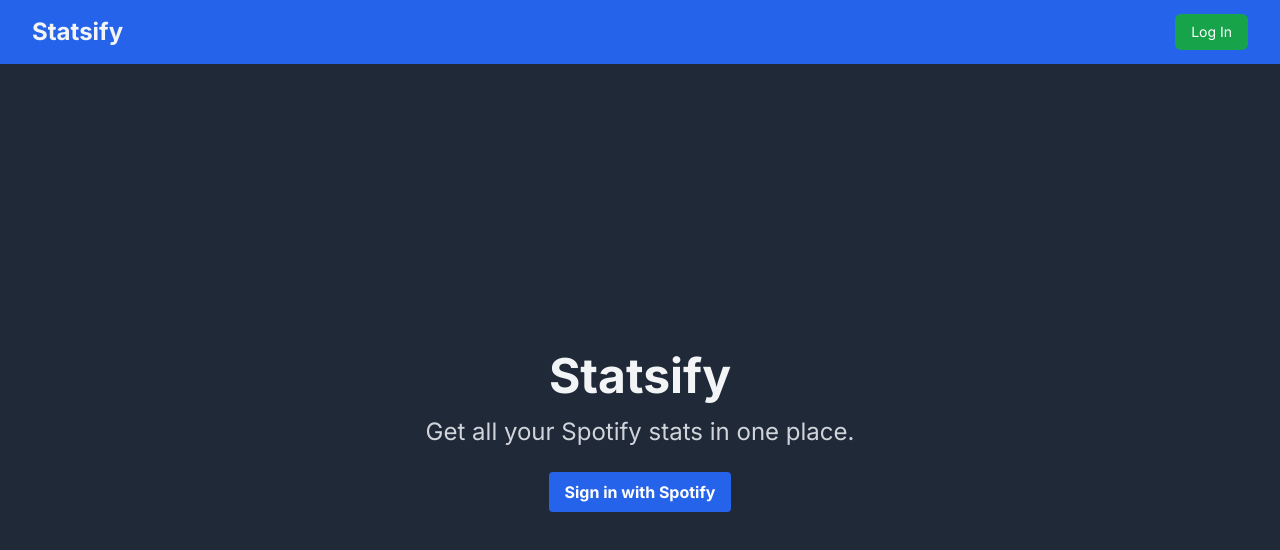
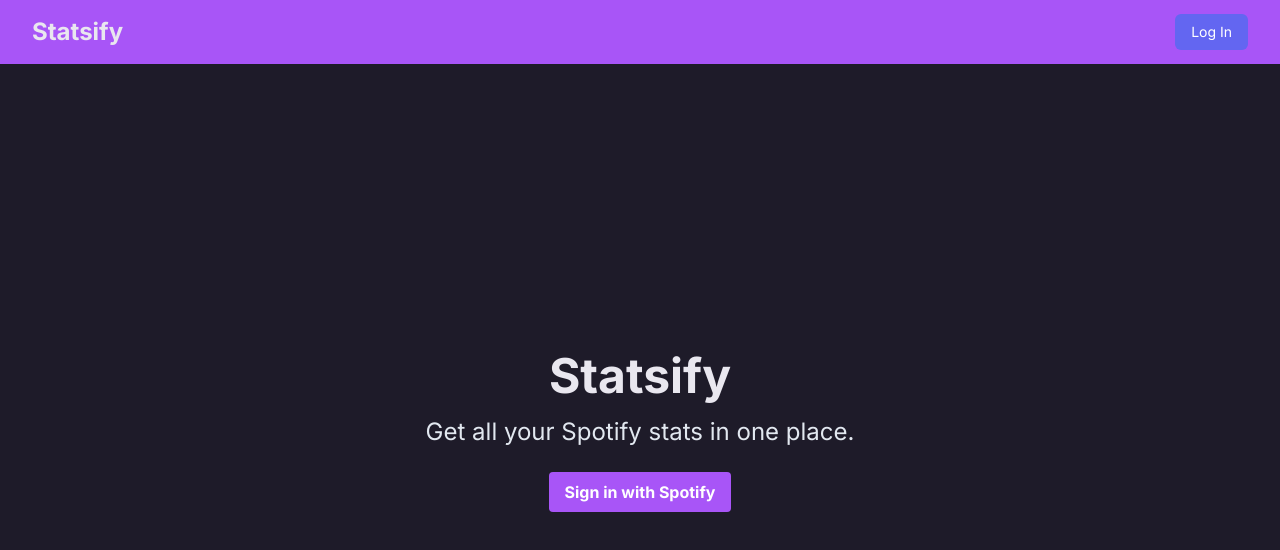
Before and after one commit to daniel-escoto/statsify, a React (Vite) app: page / in a window 1280 px wide. Shown: the top 550 px of the page. Built offline with nearby package versions, Linux system fonts and the light colour scheme; no server answers.

Commit message:
update theme

```diff
--- a/src/components/NavBar.tsx
+++ b/src/components/NavBar.tsx
@@ -7,12 +7,14 @@
 
 export default function NavBar({ token, handleLogOut }: NavBarProps) {
   return (
-    <nav className="bg-primary">
+    <nav className="bg-primary dark:bg-primary-dark">
       <div className="max-w-7xl mx-auto px-4 sm:px-6 lg:px-8">
         <div className="flex items-center justify-between h-16">
           {/* Title */}
           <div className="flex items-center">
-            <h1 className="text-2xl font-bold text-foreground">Statsify</h1>
+            <h1 className="text-2xl font-bold text-foreground dark:text-foreground-dark">
+              Statsify
+            </h1>
           </div>
 
           {/* Login/Logout Button */}
@@ -21,14 +23,14 @@
               <button
                 type="button"
                 onClick={handleLogOut}
-                className="bg-red-600 text-white px-4 py-2 rounded-md text-sm font-medium hover:bg-red-700 transition focus:outline-none focus:ring-2 focus:ring-red-500 focus:ring-offset-2"
+                className="bg-secondary text-white px-4 py-2 rounded-md text-sm font-medium hover:bg-secondary-dark transition focus:outline-none focus:ring-2 focus:ring-secondary focus:ring-offset-2"
               >
                 Log Out
               </button>
             ) : (
               <a
                 href={loginUrl}
-                className="bg-green-600 text-white px-4 py-2 rounded-md text-sm font-medium hover:bg-green-700 transition focus:outline-none focus:ring-2 focus:ring-green-500 focus:ring-offset-2"
+                className="bg-accent text-white px-4 py-2 rounded-md text-sm font-medium hover:bg-accent-dark transition focus:outline-none focus:ring-2 focus:ring-accent focus:ring-offset-2"
               >
                 Log In
               </a>
--- a/tailwind.config.cjs
+++ b/tailwind.config.cjs
@@ -8,44 +8,44 @@
       },
       colors: {
         primary: {
-          light: "#60a5fa", // Light blue (hover, highlights)
-          DEFAULT: "#2563eb", // Default blue (buttons, links)
-          dark: "#1e3a8a", // Dark blue (active, focus)
+          light: "#d8b4fe", // Light purple (hover, highlights)
+          DEFAULT: "#a855f7", // Default purple (buttons, links)
+          dark: "#7e22ce", // Dark purple (active, focus)
         },
         secondary: {
-          light: "#c4b5fd", // Light purple (hover, highlights)
-          DEFAULT: "#8b5cf6", // Default purple (buttons, links)
-          dark: "#5b21b6", // Dark purple (active, focus)
+          light: "#c084fc", // Light complementary purple (secondary accents)
+          DEFAULT: "#9333ea", // Default complementary purple
+          dark: "#6b21a8", // Dark complementary purple
         },
         neutral: {
-          light: "#f3f4f6", // Light gray (backgrounds)
-          DEFAULT: "#d1d5db", // Neutral gray (borders, inactive)
-          dark: "#4b5563", // Dark gray (text, icons in dark mode)
+          light: "#f3f0ff", // Very light purple-gray (backgrounds)
+          DEFAULT: "#e2e8f0", // Neutral gray (borders, inactive)
+          dark: "#475569", // Dark gray with a slight purple tint
         },
         accent: {
-          light: "#34d399", // Light teal (success, accents)
-          DEFAULT: "#10b981", // Default teal (primary accent color)
-          dark: "#059669", // Dark teal (hover, focus)
+          light: "#a5b4fc", // Light blue-lavender (success, accents)
+          DEFAULT: "#6366f1", // Default blue-lavender (primary accents)
+          dark: "#4c51bf", // Dark blue-lavender (hover, focus)
         },
         error: {
-          light: "#fca5a5", // Light red (error highlights)
-          DEFAULT: "#ef4444", // Default red (errors, destructive actions)
-          dark: "#991b1b", // Dark red (error focus states)
+          light: "#fed7e2", // Light pink-red (error highlights)
+          DEFAULT: "#f43f5e", // Default pink-red (errors, destructive actions)
+          dark: "#9f1239", // Dark pink-red (error focus states)
         },
         background: {
-          light: "#f9fafb", // Light background (default for light mode)
-          DEFAULT: "#1f2937", // Default dark background
-          dark: "#111827", // Very dark background (dark mode)
+          light: "#f7f3ff", // Light purple-gray (default for light mode)
+          DEFAULT: "#1e1b29", // Default dark purple-gray
+          dark: "#16141f", // Very dark purple-gray (dark mode)
         },
         foreground: {
-          light: "#1f2937", // Dark text on light backgrounds
-          DEFAULT: "#f3f4f6", // Light text on dark backgrounds
-          dark: "#e5e7eb", // Subtle text in dark mode
+          light: "#1e1b29", // Dark text on light backgrounds
+          DEFAULT: "#e9e7ef", // Light text on dark backgrounds
+          dark: "#d1cfe4", // Subtle text in dark mode
         },
         highlight: {
-          light: "#93c5fd", // Light blue for hover states
-          DEFAULT: "#3b82f6", // Bright highlight (links, active states)
-          dark: "#1e40af", // Dark highlight for dark mode
+          light: "#c084fc", // Light purple for hover states
+          DEFAULT: "#9333ea", // Bright purple highlight (links, active states)
+          dark: "#6b21a8", // Dark purple highlight for dark mode
         },
       },
     },
```
